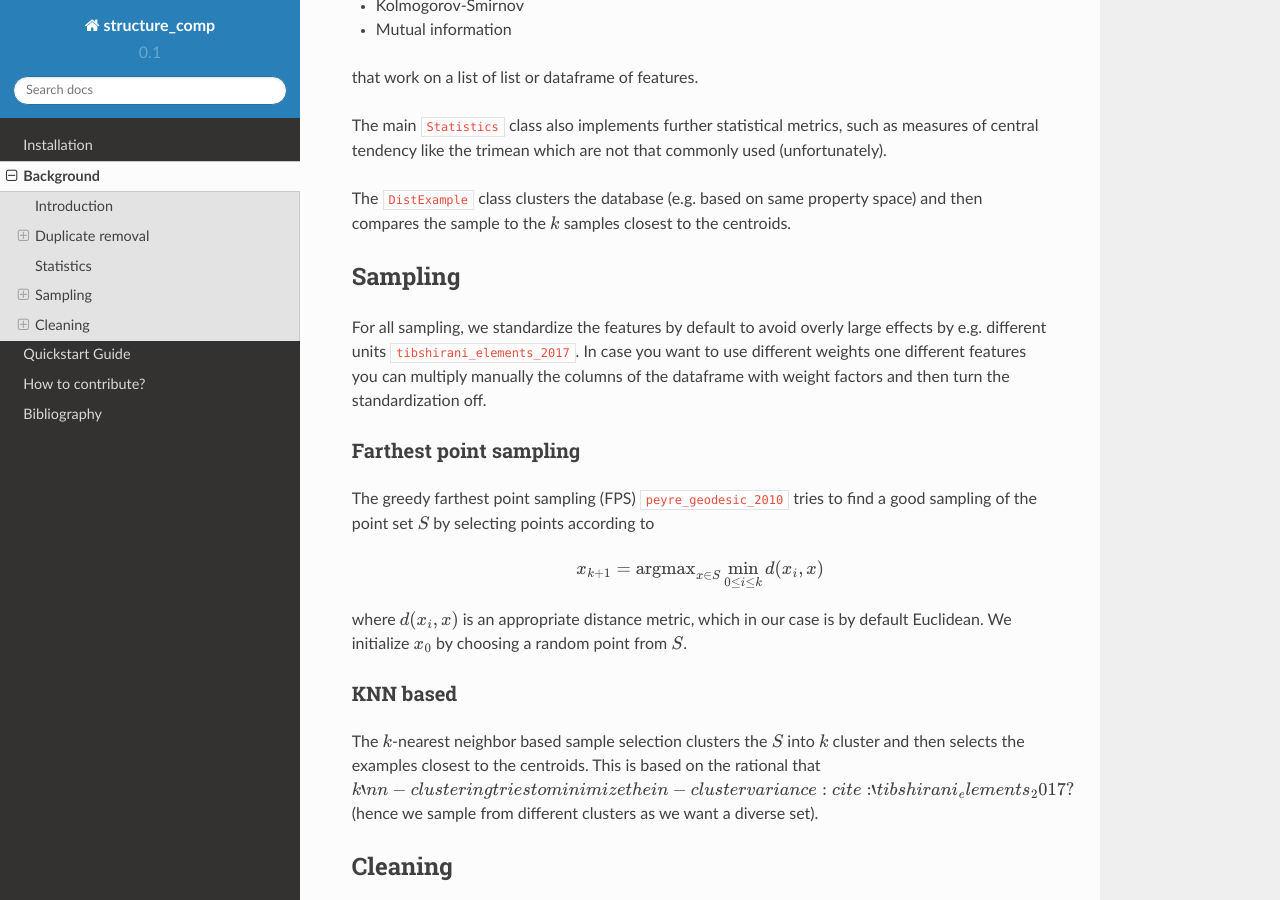
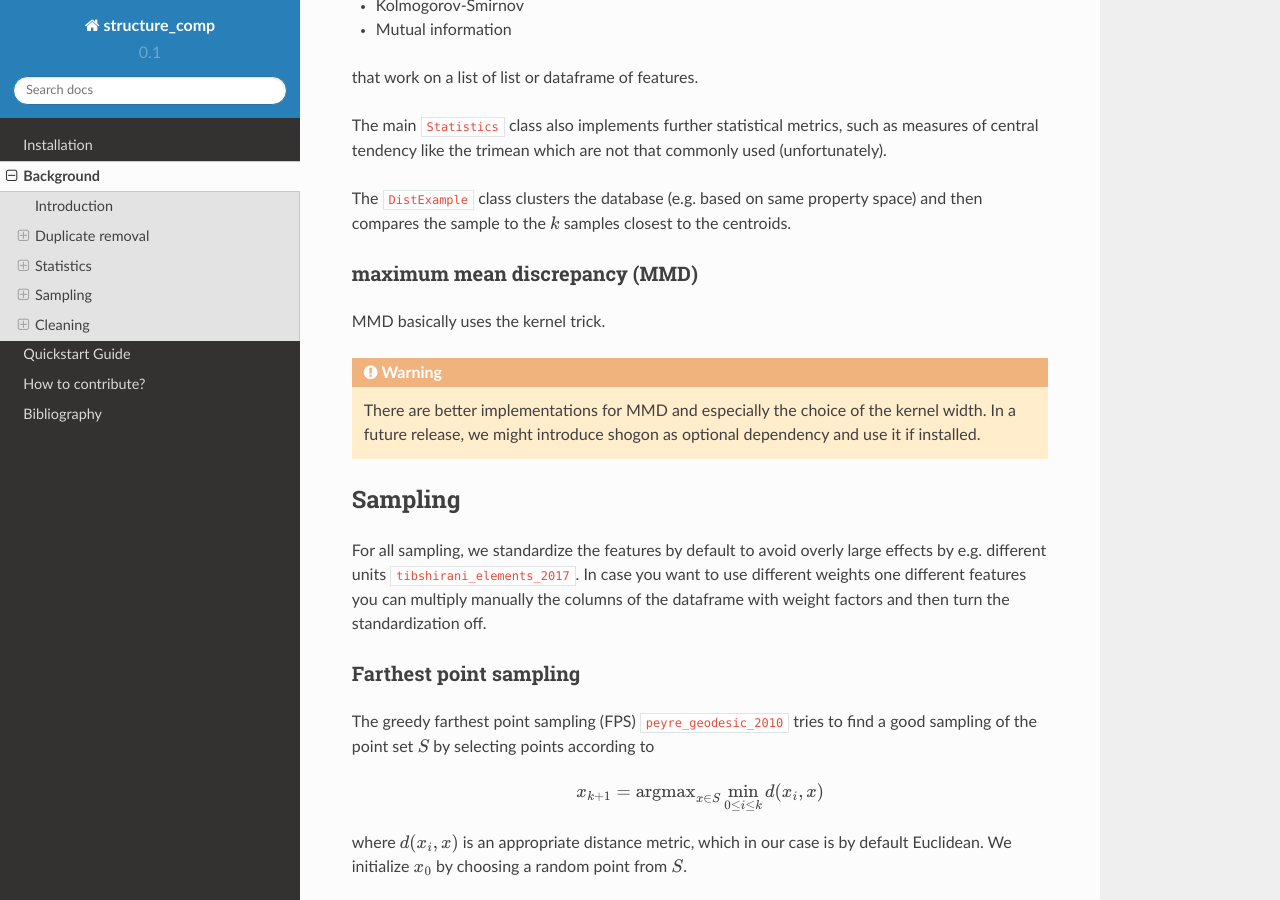
Before and after one commit to kjappelbaum/structure_comp, a Sphinx documentation site: the page built from docs/source/background.rst, in a window 1280 px wide and 900 px high, scrolled down 1913 px. Built offline with Sphinx 7.4.7 and the Read the Docs theme 2.0.0, drawn with Linux system fonts in a browser that asks for light colours; cross-references to code outside the pages are shown as plain code.

Commit message:
working on docs.

```diff
--- a/docs/source/background.rst
+++ b/docs/source/background.rst
@@ -94,6 +94,16 @@
 The :code:`DistExample` class clusters the database (e.g. based on same property space) and then
 compares the sample to the :math:`k` samples closest to the centroids.
 
+maximum mean discrepancy (MMD)
+...............................
+
+MMD basically uses the kernel trick.
+
+.. warning::
+
+    There are better implementations for MMD and especially the choice of the kernel width.
+    In a future release, we might introduce shogon as optional dependency and use it if installed.
+
 
 Sampling
 ---------
```
Also changed, not shown: docs/source/contribute.rst (line endings or trailing spaces).
